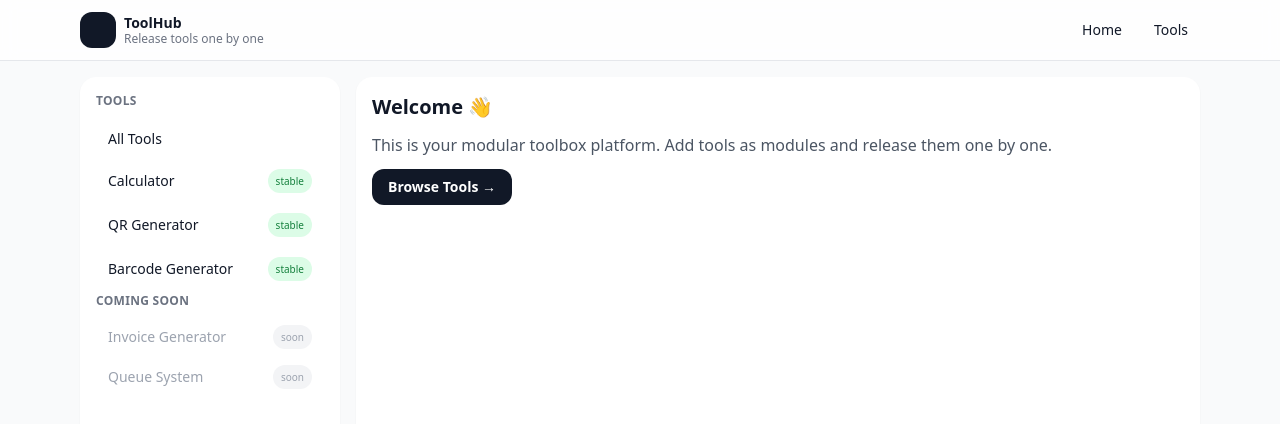
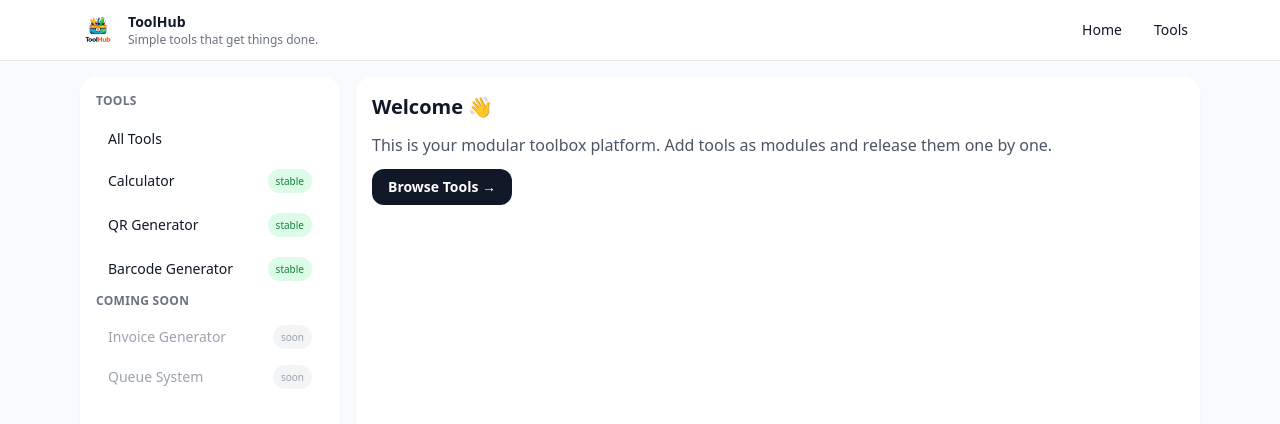
Before and after one commit to kakada123/toolhub, a Vue app: page / in a window 1280 px wide. Shown: the top 424 px of the page. Built offline with nearby package versions, Linux system fonts and the light colour scheme.

Commit message:
chore(ui): update logo and improve tagline copy

```diff
--- a/src/components/Topbar.vue
+++ b/src/components/Topbar.vue
@@ -1,23 +1,37 @@
 <template>
   <header class="sticky top-0 z-10 border-b bg-white/80 backdrop-blur">
     <div class="mx-auto flex max-w-6xl items-center justify-between px-4 py-3">
-      <div class="flex items-center gap-2">
-        <div class="h-9 w-9 rounded-xl bg-gray-900"></div>
-        <div>
-          <p class="text-sm font-semibold leading-tight">ToolHub</p>
-          <p class="text-xs text-gray-500 leading-tight">
-            Release tools one by one
+      <!-- Brand -->
+      <div class="flex items-center gap-3">
+        <img
+          src="@/assets/logo-toolhub.png"
+          alt="ToolHub"
+          class="h-9 w-9 rounded-xl object-contain"
+        />
+
+        <div class="leading-tight">
+          <p class="text-sm font-semibold">ToolHub</p>
+          <p class="text-xs text-gray-500">
+            Simple tools that get things done.
           </p>
         </div>
       </div>
 
+      <!-- Navigation -->
       <nav class="flex items-center gap-2 text-sm">
-        <RouterLink class="rounded-lg px-3 py-2 hover:bg-gray-100" to="/"
-          >Home</RouterLink
+        <RouterLink
+          to="/"
+          class="rounded-lg px-3 py-2 transition hover:bg-gray-100"
         >
-        <RouterLink class="rounded-lg px-3 py-2 hover:bg-gray-100" to="/tools"
-          >Tools</RouterLink
+          Home
+        </RouterLink>
+
+        <RouterLink
+          to="/tools"
+          class="rounded-lg px-3 py-2 transition hover:bg-gray-100"
         >
+          Tools
+        </RouterLink>
       </nav>
     </div>
   </header>
```
Also changed, not shown: src/assets/logo-toolhub.png (added).
